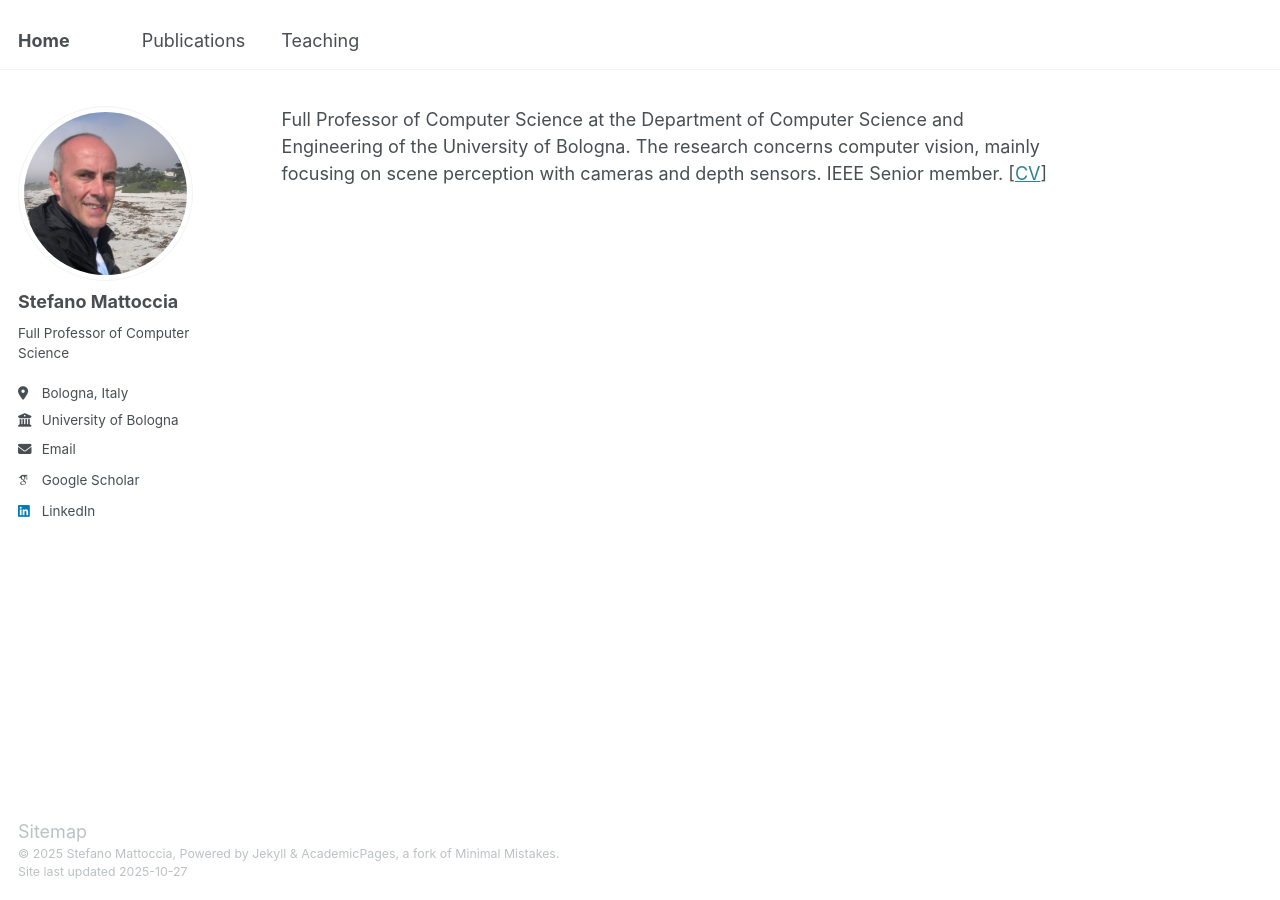
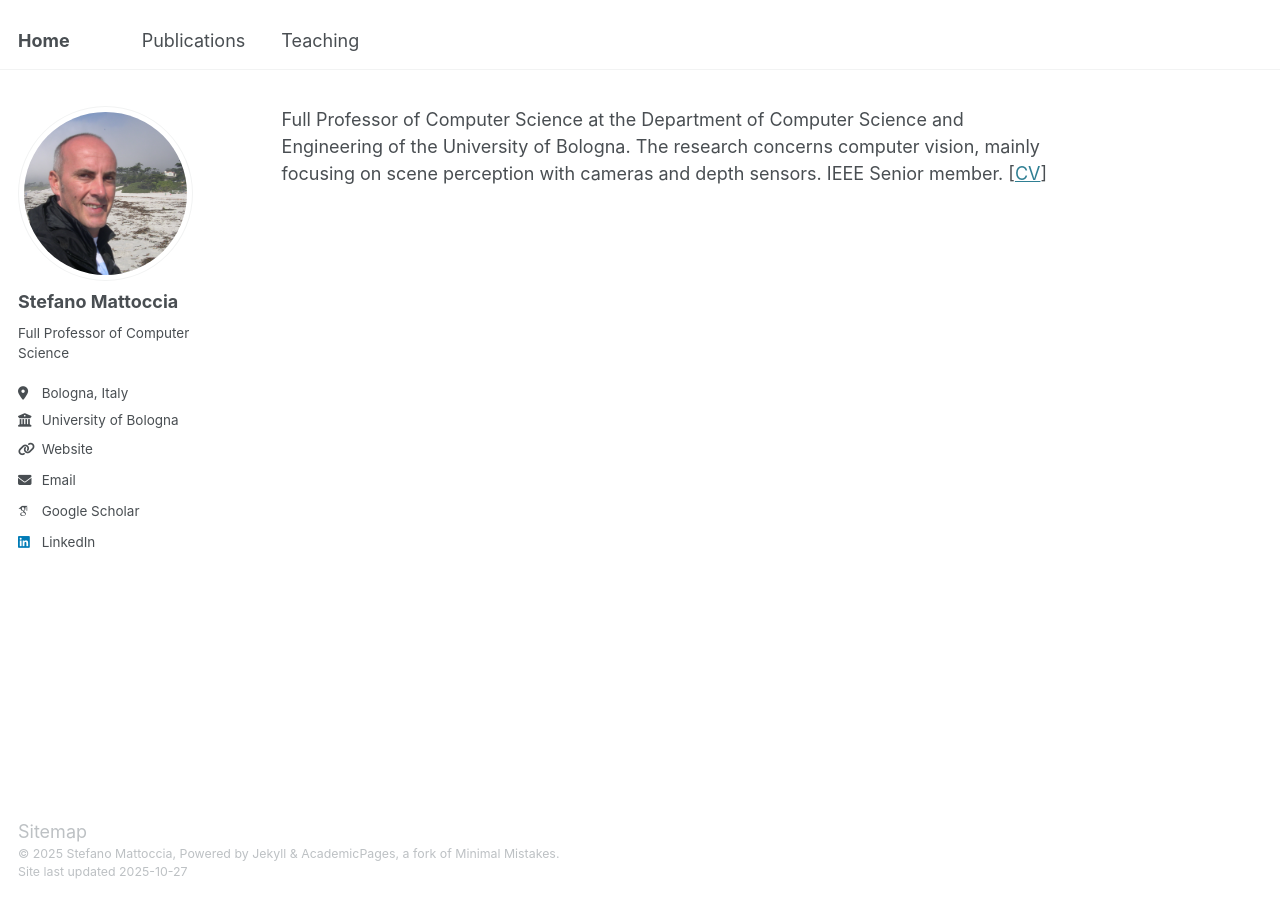
Before and after one commit to stefanomattoccia/stefanomattoccia.github.io, a Jekyll site: the page built from _pages/about.md, in a window 1280 px wide. Built offline with Jekyll 4.4.1, drawn with Linux system fonts in a browser that asks for light colours; some web fonts are replaced.

Commit message:
Update URI to point to new academic profile

```diff
--- a/_config.yml
+++ b/_config.yml
@@ -28,7 +28,7 @@ author:
   bio              : "Full Professor of Computer Science"
   location         : "Bologna, Italy"
   employer         : "University of Bologna"
-  uri              : # "https://stefanomattoccia.github.io/"
+  uri              : "https://www.unibo.it/sitoweb/stefano.mattoccia/en"
   email            : "stefano.mattoccia@unibo.it"
 
   # Academic websites
```
